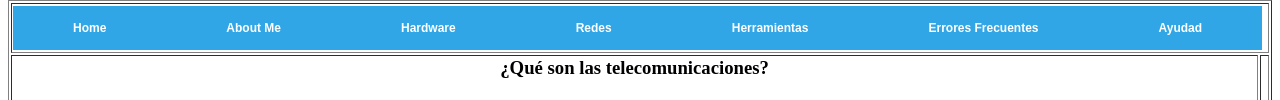
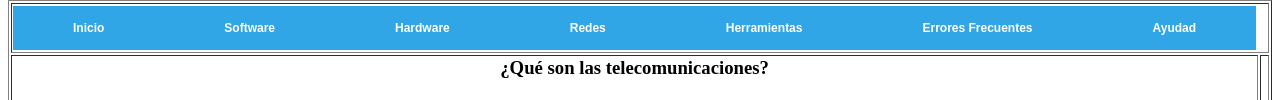
Before and after one commit to amrendonoc/prueba-github, a plain HTML site: page index.html in a window 1280 px wide. Shown: the part 218-318 px from the top of the page. Drawn offline with Linux system fonts and the light colour scheme.

Commit message:
Update index.html

```diff
--- a/index.html
+++ b/index.html
@@ -27,8 +27,8 @@
 
 				<nav class="dropdownmenu">
 				  <ul>
-					<li><a href="">Home</a></li>
-					<li><a href="">About Me</a>
+					<li><a href="">Inicio</a></li>
+					<li><a href="">Software</a>
 						<ul id="submenu">
 							<li><a href="">Articles on HTML5 & CSS3</a></li>
 							<li><a href="">New features in HTML5</a></li>
```
